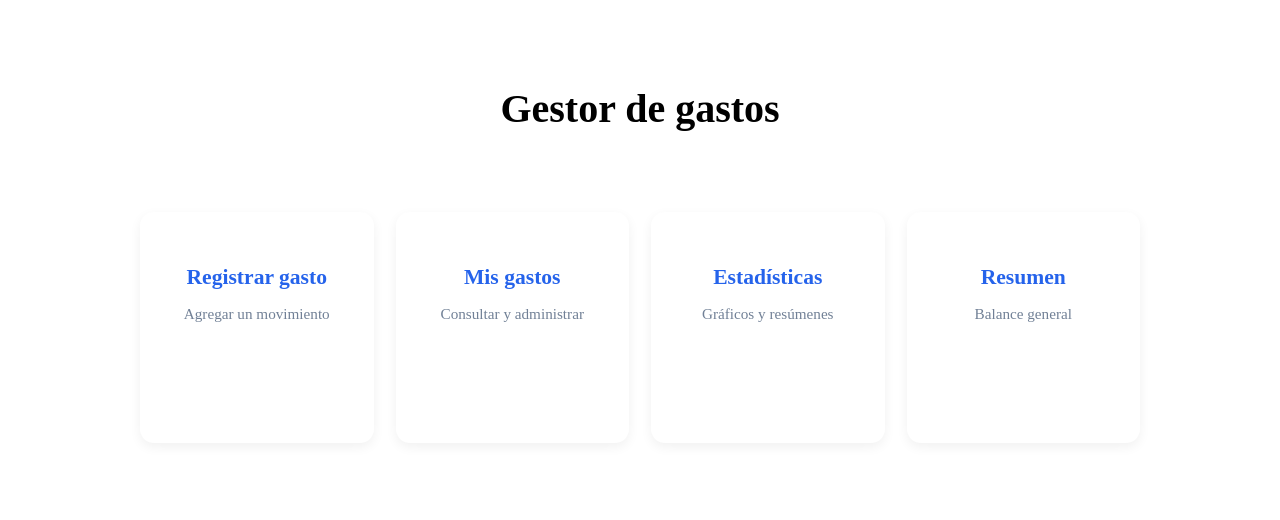
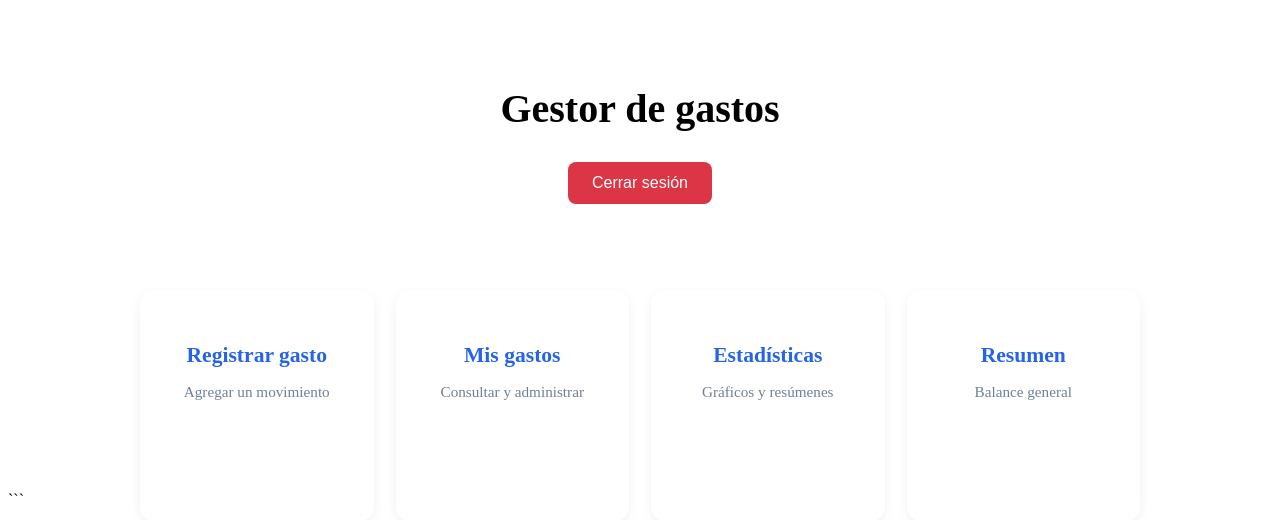
Before and after one commit to xaxwtf/Gestor-de-Gastos, a Node server app: page / in a window 1280 px wide. Shown: the top 520 px of the page. Run offline with Node 20, Linux system fonts and the light colour scheme; the visitor is signed in with stand-in values (Sample User, id 1); some libraries are stand-ins or nearby versions.

Commit message:
corrigiendo errores y agregando acceso rapido

````diff
--- a/src/controllers/gastoController.js
+++ b/src/controllers/gastoController.js
@@ -5,7 +5,10 @@ const Categoria = require('../models/categoria');
 // Listar todos los gastos
 const listarGastos = async (req, res) => {
     try {
-        const gastos = await Gasto.find().sort({ fecha: -1 });
+        const gastos = await Gasto.find()
+            .populate('categoriaId')
+            .sort({ fecha: -1 });
+
         res.render('gastos/listar', { gastos });
     } catch (error) {
         res.status(500).send(error.message);
--- a/src/public/css/index.css
+++ b/src/public/css/index.css
@@ -81,3 +81,17 @@ header p {
         padding: 15px;
     }
 }
+.btn-cerrar-sesion {
+    background-color: #dc3545;
+    color: white;
+    border: none;
+    padding: 12px 24px;
+    border-radius: 8px;
+    cursor: pointer;
+    font-size: 16px;
+    margin-top: 20px;
+}
+
+.btn-cerrar-sesion:hover {
+    background-color: #bb2d3b;
+}
--- a/src/routes/authRoutes.js
+++ b/src/routes/authRoutes.js
@@ -3,7 +3,8 @@ const router = express.Router();
 
 const {
     login,
-    registro
+    registro,
+    logout
 } = require('../controllers/authController');
 
 router.get('/login', (req, res) => {
@@ -18,4 +19,6 @@ router.get('/registro', (req, res) => {
 
 router.post('/registro', registro);
 
+router.post('/logout', logout);
+
 module.exports = router;
--- a/src/views/index.ejs
+++ b/src/views/index.ejs
@@ -2,11 +2,16 @@
 <header>
     <link rel="stylesheet" href="/css/index.css">
     <h1>Gestor de gastos</h1>
+        <form action="/auth/logout" method="POST">
+        <button type="submit" class="btn-cerrar-sesion">
+            Cerrar sesión
+        </button>
+    </form>
 </header>
 
 <main class="menu">
 
-    <a href="/gastos/crear">
+            <a href="/gastos/crear">
         <div class="tarjeta">
             <h2>Registrar gasto</h2>
             <p>Agregar un movimiento</p>
@@ -34,4 +39,7 @@
         </div>
     </a>
 
+
+
 </main>
+```
````
Also changed, not shown: src/views/auth/login.ejs (+23 -0 lines).
